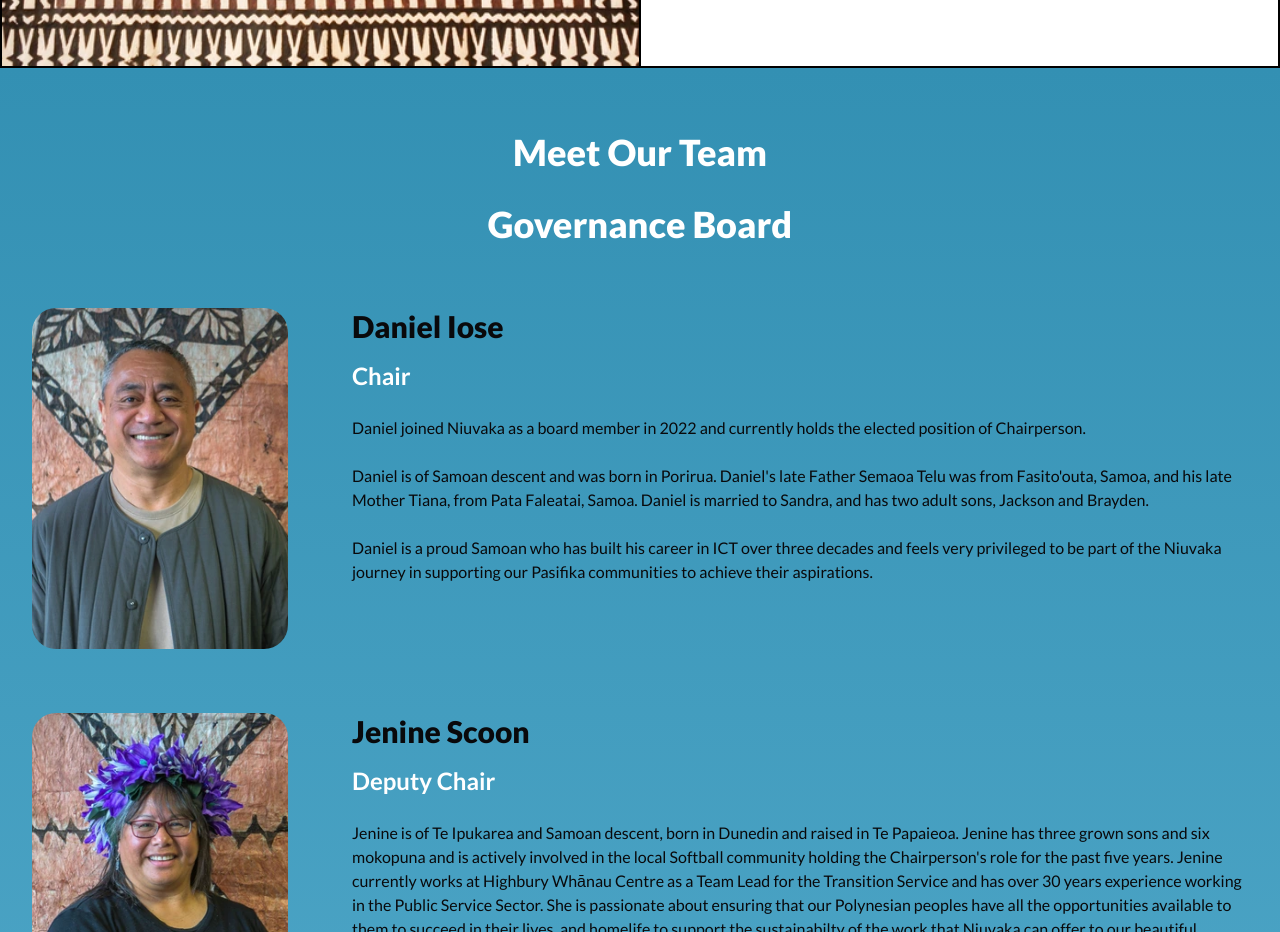
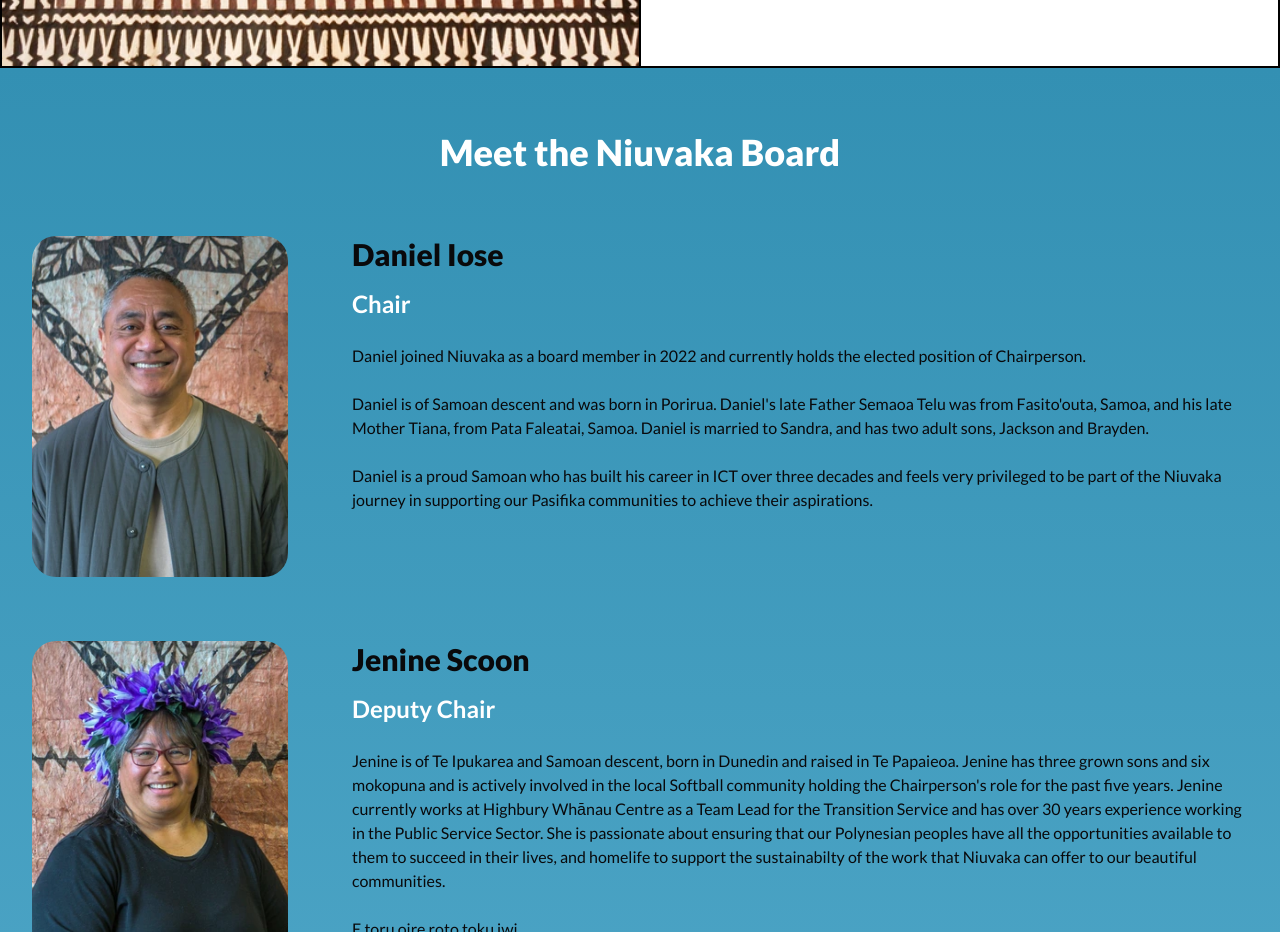
Before and after one commit to jhigger/niuvaka-trust, a Next.js app: page /about in a window 1280 px wide. Shown: the part 3720-4652 px from the top of the page. Built offline with nearby package versions, Linux system fonts and the light colour scheme.

Commit message:
feat: update text

```diff
--- a/src/pages/about.tsx
+++ b/src/pages/about.tsx
@@ -408,8 +408,7 @@ export default function About() {
               id="our-team"
               className="mt-4 space-y-4 text-center font-black text-white lg:mt-0 lg:space-y-8 lg:p-8"
             >
-              <h2 className="text-2xl lg:text-4xl">Meet Our Team</h2>
-              <h3 className="text-2xl lg:text-4xl">Governance Board</h3>
+              <h2 className="text-2xl lg:text-4xl">Meet the Niuvaka Board</h2>
             </div>
 
             <div className="flex flex-col items-center justify-center gap-16">
```
